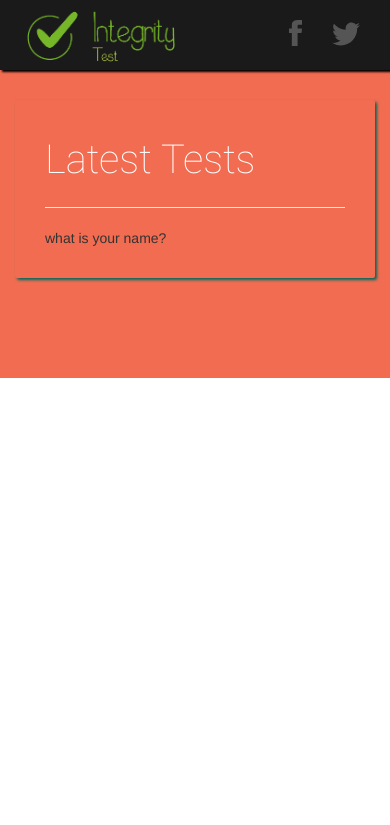
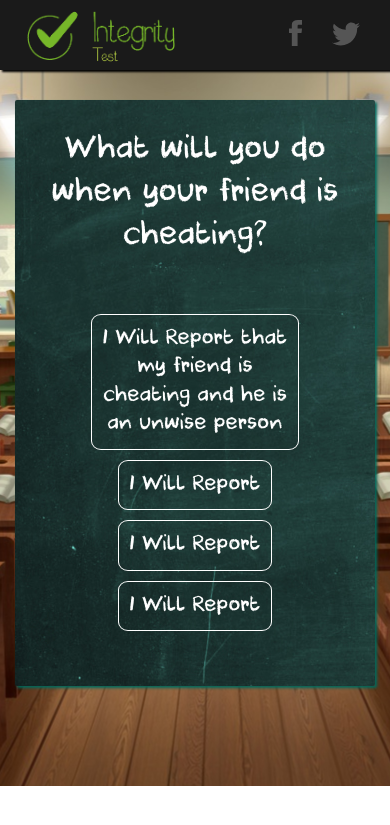
Before and after one commit to Acesmndr/Integrity-Test, a PHP site: page /main.html in a window 390 px wide. Shown: the top 825 px of the page. Run offline with PHP 8.4, Linux system fonts and the light colour scheme; some libraries are stand-ins or nearby versions.

Commit message:
main modified

```diff
--- a/css/main.css
+++ b/css/main.css
@@ -11,6 +11,13 @@
     font-weight: normal;
     font-style: normal;
 
+}
+@font-face {
+	font-family: 'DK Cool Crayon';
+	src: url('../fonts/DK Cool Crayon.eot');
+	src: local('☺'), url('../fonts/DK Cool Crayon.woff') format('woff'), url('../fonts/DK Cool Crayon.ttf') format('truetype'), url('../fonts/DK Cool Crayon.svg') format('svg');
+	font-weight: normal;
+	font-style: normal;
 }
 @font-face {
 	font-family: 'LittleMissPriss';
@@ -223,7 +230,7 @@
 
 /*InnerContainer page which is after the game is started, the css starts here*/
 #innerContainer{
-	background: #f26c51;
+	background: url('../images/class.jpg') 47% 0 no-repeat;
 }
 .shareOn{
 	float: right;
@@ -231,16 +238,112 @@
 	margin-top: 20px;
 }
 #field{
-	background: #f26c51;
-	padding: 30px;
+	background: url('../images/blackboard.jpg') no-repeat;
 	margin: 100px 0;
 	box-shadow: 2px 2px 3px rgba(0, 104, 91, 1);
 	border-radius: 2px;
 }
-.latesttest{
-	font-family: Robotothin;
-	font-size: 40px;
+.question{
+	font-family: DK Cool Crayon;
+	font-size: 5rem;
 	color: #fff;
+	text-align: center;
+	padding: 30px 10px 0 10px;
+}
+.answer{
+	padding: 50px;
+	text-align: center;
+	font-family: DK Cool Crayon;
+	color: #fff;
+	width: 80%;
+	margin: 0 auto;
+}
+.answeroption{
+	font-family: DK Cool Crayon;
+	background: none;
+	font-size: 3.5rem;
+	color: #fff;
+	cursor: hand;
+	outline: none;
+	border: 1px solid #fff;
+	cursor: pointer;
+	padding: 10px;
+	border-radius: 10px/9px;
+	margin: 5px;
+	transition: all 200ms ease-in-out;
+	-o-transition: all 200ms ease-in-out;
+	-moz-transition: all 200ms ease-in-out;
+	-webkit-transition: all 200ms ease-in-out;
+}
+.answeroption:hover{
+	background: #fff;
+	color: #19322F;
+	transition: all 200ms ease-in-out;
+	-o-transition: all 200ms ease-in-out;
+	-moz-transition: all 200ms ease-in-out;
+	-webkit-transition: all 200ms ease-in-out;
+}
+@media screen and (max-width: 700px){
+	.question{
+	font-family: DK Cool Crayon;
+	font-size: 4.5rem;
+	color: #fff;
+	text-align: center;
+	padding: 30px 10px 0 10px;
+}
+	.answer{
+	padding: 50px;
+	text-align: center;
+	font-family: DK Cool Crayon;
+	color: #fff;
+	width: 80%;
+	margin: 0 auto;
+}
+.answeroption{
+	font-family: DK Cool Crayon;
+	background: none;
+	font-size: 3rem;
+	color: #fff;
+	cursor: hand;
+	outline: none;
+	border: 1px solid #fff;
+	cursor: pointer;
+	padding: 10px;
+	border-radius: 10px/9px;
+	margin: 5px;
+	overflow: hidden;
+}
+}
+@media screen and (max-width: 500px){
+	.question{
+	font-family: DK Cool Crayon;
+	font-size: 3rem;
+	color: #fff;
+	text-align: center;
+	padding: 30px 10px 0 10px;
+}
+	.answer{
+	padding: 50px;
+	text-align: center;
+	font-family: DK Cool Crayon;
+	color: #fff;
+	width: 80%;
+	margin: 0 auto;
+}
+.answeroption{
+	font-family: DK Cool Crayon;
+	background: none;
+	font-size: 2rem;
+	color: #fff;
+	cursor: hand;
+	outline: none;
+	border: 1px solid #fff;
+	cursor: pointer;
+	padding: 10px;
+	border-radius: 10px/9px;
+	margin: 5px;
+	overflow: hidden;
+}
 }
 .adminform{
 	margin-top: 100px;
--- a/main.html
+++ b/main.html
@@ -23,17 +23,15 @@
 	<div id="innerContainer">
 		<div class="container">
 			<div id="field">
-				<div id="latestTest">
+				<div class="question">
+				What will you do when your friend is cheating?
+				</div>
+				<div class="answer">
 					<div class="row">
-						<div class="col-md-7">
-						<div class="latesttest">Latest Tests</div>
-						<hr>
-						</div>
-					</div>
-					<div class="row">
-						<div class="col-md-10">
-						what is your name?
-						</div>
+						<button class="answeroption" type="submit" id="ans1" value=0>I Will Report that my friend is cheating and he is an unwise person</button>
+						<button class="answeroption" type="submit" id="ans1" value=0>I Will Report</button>
+						<button class="answeroption" type="submit" id="ans1" value=0>I Will Report</button>
+						<button class="answeroption" type="submit" id="ans1" value=0>I Will Report</button>
 					</div>
 				</div>
 			</div>
```
Also changed, not shown: fonts/DK Cool Crayon.ttf (added), fonts/DK Cool Crayon.woff (added), images/blackboard.jpg (added), images/chalkboard.png (deleted), images/class.jpg (added).
